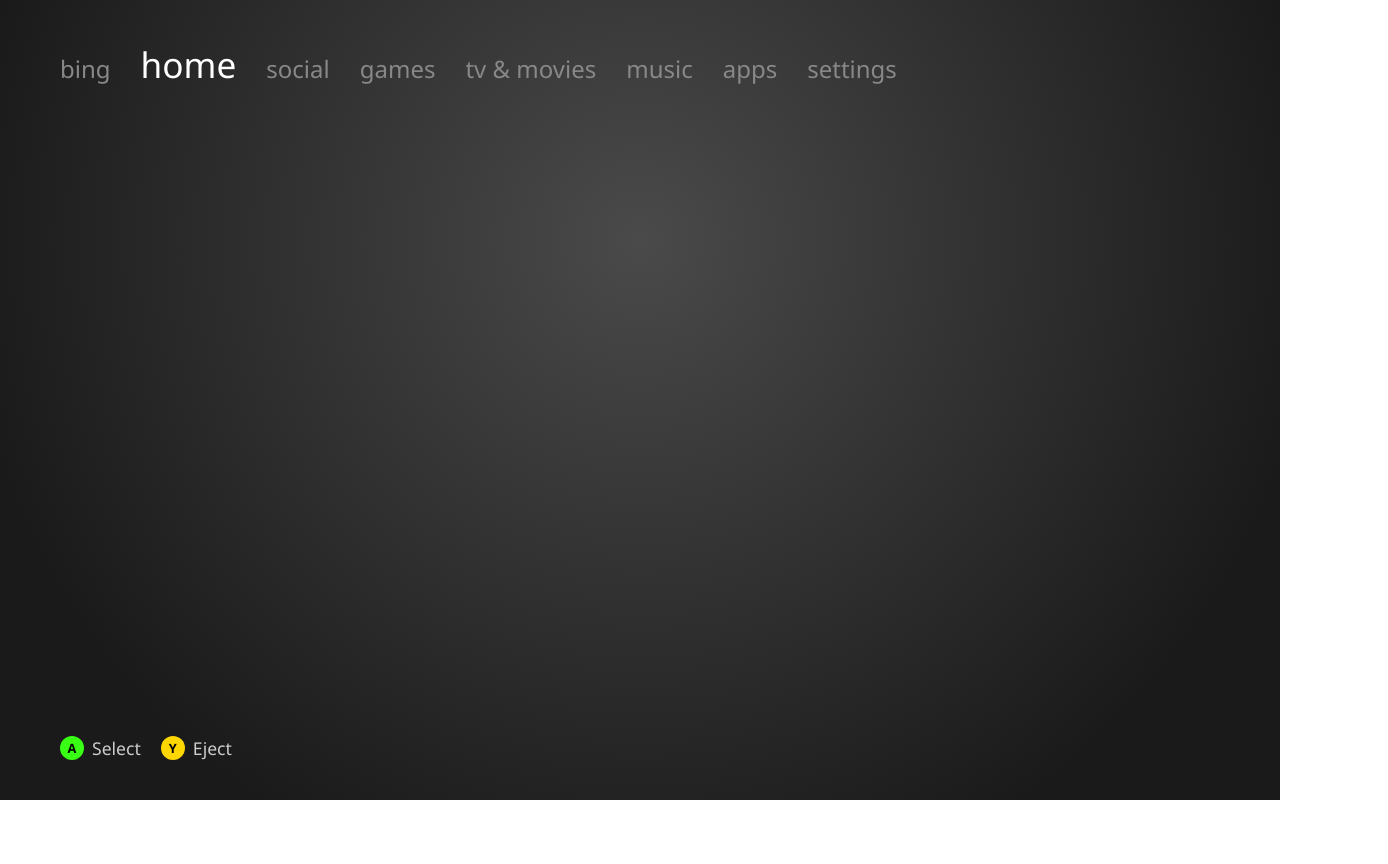
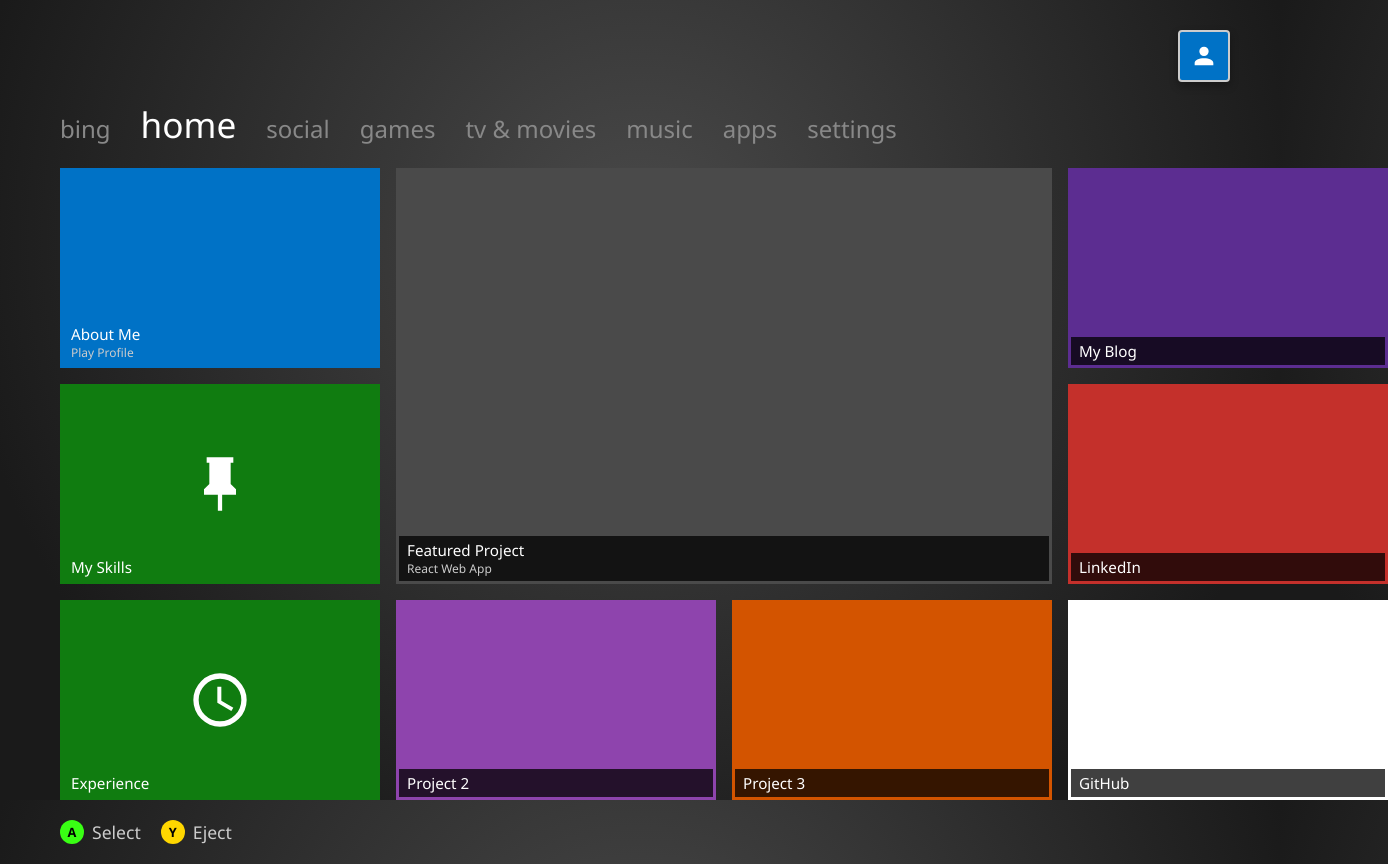
Before and after one commit to whewston/xbox_portfolio, a React (Vite) app in the folder xbox-portfolio/: page / in a window 1280 px wide. Shown: the whole page, 1388 px wide, since content can reach past the window. Before the commit the page ends 800 px from the top, so only its background shows below. Built offline with nearby package versions, Linux system fonts and the light colour scheme.

Commit message:
Dashboard added

```diff
--- a/xbox-portfolio/src/App.css
+++ b/xbox-portfolio/src/App.css
@@ -1,8 +1,18 @@
-/* Top Navigation */
+.app-container {
+  width: fit-content;
+  margin: 0 auto;
+  display: flex;
+  flex-direction: column;
+  height: 100%;
+
+  padding-top: 60px;
+  box-sizing: border-box;
+}
+
 .top-nav {
   display: flex;
   gap: 30px;
-  margin-bottom: 40px;
+  margin-bottom: 20px; /* Space between the text and the tiles */
   align-items: baseline;
 }
 
@@ -25,20 +35,53 @@
 .nav-item.active {
   color: #fff;
   font-size: 2.2rem;
-  font-weight: 300;
+  font-weight: 300; /* Gives it that thin, elegant Microsoft look */
 }
 
-/* Dashboard Area */
-.dashboard-container {
-  flex-grow: 1;
+.user-profile {
+  position: absolute;
+  top: 30px;
+  right: 50px;
+  width: 48px;
+  height: 48px;
+  background-color: #0072c6; /* Xbox blue background for the avatar */
+  border: 2px solid #ccc;
   display: flex;
+  align-items: center;
+  justify-content: center;
+  border-radius: 4px; /* Slight rounding, just like the real thing */
+  box-shadow: 0 4px 8px rgba(0,0,0,0.3);
+  cursor: pointer;
+  transition: transform 0.2s;
 }
 
-/* Footer Controls */
+.user-profile:hover {
+  transform: scale(1.1);
+  border-color: white;
+}
+
+.dashboard-container {
+  flex-grow: 1; /* Pushes the footer to the bottom */
+  display: flex;
+  align-items: flex-start; /* Keeps the grid pinned to the top, right under the nav */
+}
+
+/* Temporary style for empty tabs (Social, Games, etc.) */
+.placeholder-dash {
+  font-size: 2rem;
+  color: #666;
+  /* 1328px is the exact width of our new scaled grid (320px * 4 columns + 16px * 3 gaps) */
+  width: 1328px;
+  display: flex;
+  align-items: center;
+  justify-content: center;
+}
+
 .footer-controls {
   display: flex;
   gap: 20px;
   margin-top: 20px;
+  padding-bottom: 20px;
   font-size: 1.1rem;
   color: #ccc;
 }
@@ -49,6 +92,7 @@
   gap: 8px;
 }
 
+/* The circular colored button prompts */
 .btn-a, .btn-y {
   border-radius: 50%;
   width: 24px;
@@ -61,5 +105,10 @@
   font-size: 0.8rem;
 }
 
-.btn-a { background-color: #39FF14; } /* Xbox Green */
-.btn-y { background-color: #FFD700; } /* Xbox Yellow */
+.btn-a {
+  background-color: #39FF14; /* Xbox Green */
+}
+
+.btn-y {
+  background-color: #FFD700; /* Xbox Yellow */
+}
--- a/xbox-portfolio/src/App.jsx
+++ b/xbox-portfolio/src/App.jsx
@@ -1,14 +1,38 @@
 import { useState } from 'react';
+import HomeDashboard from './components/HomeDashboard';
 import './App.css';
 
 export default function App() {
     const [activeTab, setActiveTab] = useState('home');
 
-    // The exact tabs from the Xbox 360 dashboard image
     const tabs = ['bing', 'home', 'social', 'games', 'tv & movies', 'music', 'apps', 'settings'];
+
+    // This acts as our routing system for the different tabs
+    const renderContent = () => {
+        switch (activeTab) {
+            case 'home':
+                return <HomeDashboard />;
+            case 'social':
+                return <div className="placeholder-dash">Social Dashboard (Coming Soon...)</div>;
+            case 'games':
+                return <div className="placeholder-dash">Games Dashboard (Coming Soon...)</div>;
+            default:
+                return <div className="placeholder-dash">{activeTab} Dashboard (Coming Soon...)</div>;
+        }
+    };
 
     return (
         <>
+            {/* Absolute positioned user profile icon */}
+            <div className="user-profile">
+                <svg viewBox="0 0 24 24" width="28" height="28" fill="white">
+                    {/* A simple default user/avatar SVG */}
+                    <path d="M12,4A4,4 0 0,1 16,8A4,4 0 0,1 12,12A4,4 0 0,1 8,8A4,4 0 0,1 12,4M12,14C16.42,14 20,15.79 20,18V20H4V18C4,15.79 7.58,14 12,14Z" />
+                </svg>
+            </div>
+
+            <div className="app-container">
+
                 {/* Top Navigation */}
                 <header className="top-nav">
                     {tabs.map((tab) => (
@@ -24,7 +48,7 @@
 
                 {/* Main Content Area */}
                 <main className="dashboard-container">
-                {/* We will build the grid and drop it here next */}
+                    {renderContent()}
                 </main>
 
                 {/* Footer Controls */}
@@ -36,6 +60,8 @@
                         <span className="btn-y">Y</span> Eject
                     </div>
                 </footer>
+
+            </div>
         </>
     );
 }
--- /dev/null
+++ b/xbox-portfolio/src/components/HomeDashboard.css
@@ -0,0 +1,36 @@
+.dashboard-grid {
+    display: grid;
+
+    /* Scaled up for large monitors!
+       Old was 240px / 150px. New is 320px / 200px */
+    grid-template-columns: 320px 320px 320px 320px;
+    grid-template-rows: 200px 200px 200px;
+    gap: 16px; /* Slightly larger gap to match the new scale */
+
+    /* Removed 'margin: 0 auto;' so it aligns to the left */
+    animation: fadeIn 0.4s ease-in-out;
+}
+
+/* Grid placement mapping.
+  Syntax is: grid-column: start-line / end-line
+*/
+
+/* Left Column */
+.area-about  { grid-column: 1 / 2; grid-row: 1 / 2; }
+.area-skills { grid-column: 1 / 2; grid-row: 2 / 3; }
+.area-exp    { grid-column: 1 / 2; grid-row: 3 / 4; }
+
+/* Center - Feature tile spans 2 columns (2 to 4) and 2 rows (1 to 3) */
+.area-feature { grid-column: 2 / 4; grid-row: 1 / 3; }
+.area-proj2   { grid-column: 2 / 3; grid-row: 3 / 4; }
+.area-proj3   { grid-column: 3 / 4; grid-row: 3 / 4; }
+
+/* Right Column */
+.area-blog     { grid-column: 4 / 5; grid-row: 1 / 2; }
+.area-linkedin { grid-column: 4 / 5; grid-row: 2 / 3; }
+.area-github   { grid-column: 4 / 5; grid-row: 3 / 4; }
+
+@keyframes fadeIn {
+    from { opacity: 0; transform: translateY(10px); }
+    to { opacity: 1; transform: translateY(0); }
+}
--- /dev/null
+++ b/xbox-portfolio/src/components/HomeDashboard.jsx
@@ -0,0 +1,28 @@
+import React from 'react';
+import Tile from './Tile';
+import './HomeDashboard.css';
+
+// Simple SVG Icons for our tiles
+const PinIcon = <svg fill="white" viewBox="0 0 24 24" width="64" height="64"><path d="M16,12V4H17V2H7V4H8V12L6,14V16H11.2V22H12.8V16H18V14L16,12Z" /></svg>;
+const ClockIcon = <svg fill="white" viewBox="0 0 24 24" width="64" height="64"><path d="M12,20A8,8 0 0,0 20,12A8,8 0 0,0 12,4A8,8 0 0,0 4,12A8,8 0 0,0 12,20M12,22A10,10 0 0,1 2,12A10,10 0 0,1 12,2A10,10 0 0,1 22,12A10,10 0 0,1 12,22M12.5,7V12.25L17,14.92L16.25,16.15L11,13V7H12.5Z" /></svg>;
+
+export default function Dashboard() {
+    return (
+        <div className="dashboard-grid">
+            {/* Left Items */}
+            <Tile className="area-about" label="About Me" subText="Play Profile" bgColor="#0072c6" transparentLabel />
+            <Tile className="area-skills" label="My Skills" bgColor="#107C10" icon={PinIcon} transparentLabel />
+            <Tile className="area-exp" label="Experience" bgColor="#107C10" icon={ClockIcon} transparentLabel />
+
+            {/* Center Items */}
+            <Tile className="area-feature" label="Featured Project" subText="React Web App" bgColor="#4a4a4a" />
+            <Tile className="area-proj2" label="Project 2" bgColor="#8e44ad" />
+            <Tile className="area-proj3" label="Project 3" bgColor="#d35400" />
+
+            {/* Right Items */}
+            <Tile className="area-blog" label="My Blog" bgColor="#5c2d91" />
+            <Tile className="area-linkedin" label="LinkedIn" bgColor="#c4302b" />
+            <Tile className="area-github" label="GitHub" bgColor="#ffffff"/>
+        </div>
+    );
+}
--- /dev/null
+++ b/xbox-portfolio/src/components/Tile.css
@@ -0,0 +1,45 @@
+.tile {
+    position: relative;
+    box-sizing: border-box;
+    cursor: pointer;
+    overflow: hidden;
+    background-size: cover;
+    background-position: center;
+    transition: transform 0.15s ease-out, box-shadow 0.15s ease-out, border 0.15s ease-out;
+    border: 3px solid transparent;
+    display: flex;
+    align-items: flex-end;
+    /* Let the CSS Grid control the actual width and height */
+    width: 100%;
+    height: 100%;
+}
+
+.tile:hover {
+    transform: scale(1.05);
+    box-shadow: 0 15px 25px rgba(0, 0, 0, 0.6);
+    border: 3px solid white;
+    z-index: 10;
+}
+
+.tile-icon-center {
+    position: absolute;
+    top: 50%;
+    left: 50%;
+    transform: translate(-50%, -50%);
+    display: flex;
+}
+
+.tile-label-container {
+    background: rgba(0, 0, 0, 0.75);
+    width: 100%;
+    padding: 4px 8px;
+    display: flex;
+    flex-direction: column;
+}
+
+.tile-label-container.transparent-bg {
+    background: transparent;
+}
+
+.tile-label { font-size: 0.95rem; font-weight: 400; }
+.tile-subtext { font-size: 0.75rem; color: #ccc; }
--- /dev/null
+++ b/xbox-portfolio/src/components/Tile.jsx
@@ -0,0 +1,31 @@
+import React from 'react';
+import './Tile.css';
+
+export default function Tile({
+                                 className = '',
+                                 label,
+                                 subText,
+                                 bgColor,
+                                 bgImage,
+                                 textColor = 'white',
+                                 icon,
+                                 transparentLabel = false // NEW: defaults to false so the dark bar stays unless we say otherwise
+                             }) {
+    const tileStyle = {
+        backgroundColor: bgColor || '#333',
+        backgroundImage: bgImage ? `url(${bgImage})` : 'none',
+        color: textColor,
+    };
+
+    return (
+        <div className={`tile ${className}`} style={tileStyle}>
+            {icon && <div className="tile-icon-center">{icon}</div>}
+
+            {/* NEW: We add 'transparent-bg' class if the prop is passed */}
+            <div className={`tile-label-container ${transparentLabel ? 'transparent-bg' : ''}`}>
+                <span className="tile-label">{label}</span>
+                {subText && <span className="tile-subtext">{subText}</span>}
+            </div>
+        </div>
+    );
+}
--- a/xbox-portfolio/src/index.css
+++ b/xbox-portfolio/src/index.css
@@ -1,8 +1,12 @@
 :root {
-  /* Segoe UI is the authentic Microsoft font */
-  font-family: 'Segoe UI', Tahoma, Geneva, Verdana, sans-serif;
+  /* Segoe UI first, with Segoe WP (Windows Phone) as backup */
+  font-family: 'Segoe UI', 'Segoe WP', Tahoma, Geneva, Verdana, sans-serif;
   background: radial-gradient(circle at 50% 30%, #4a4a4a 0%, #1a1a1a 80%);
   color: white;
+
+  /* This makes the thin fonts look much sharper in the browser */
+  -webkit-font-smoothing: antialiased;
+  -moz-osx-font-smoothing: grayscale;
 }
 
 body {
```
Lines whose indentation alone changed are shown as unchanged.
